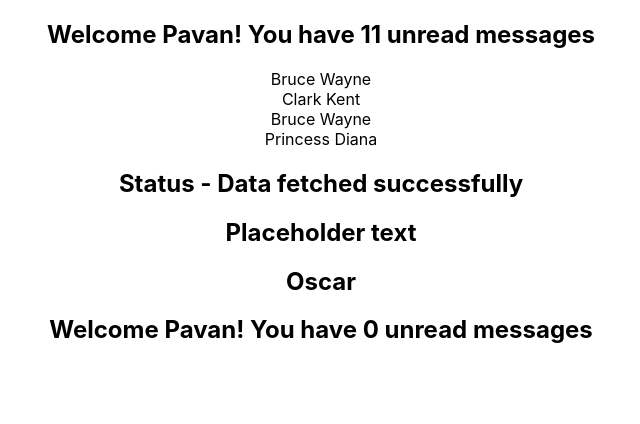
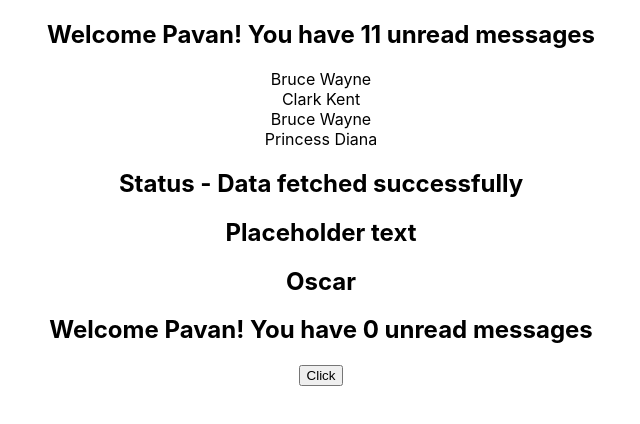
Before and after one commit to SAIKUMAR124/react-typescript-demo, a React (Create React App) app: page / in a window 1280 px wide. Shown: the top 424 px of the page, without its empty margins (319-959 px from the left). Built offline with nearby package versions, Linux system fonts and the light colour scheme.

Commit message:
onClick event

```diff
--- a/src/App.tsx
+++ b/src/App.tsx
@@ -4,7 +4,8 @@
 import { Person } from "./Components/Person";
 import { PersonList } from "./Components/PersonList";
 import { Status } from "./Components/Status";
-import { Oscar } from './Components/Oscar';
+import { Oscar } from "./Components/Oscar";
+import { Button } from "./Components/Button";
 
 function App() {
   const personName = {
@@ -40,6 +41,12 @@
       </Oscar>
 
       <Greet name="Pavan" isLoggedIn={true} />
+
+      <Button
+        handleClick={() => {
+          console.log("Button Clicked");
+        }}
+      />
     </div>
   );
 }
--- /dev/null
+++ b/src/Components/Button.tsx
@@ -0,0 +1,7 @@
+type ButtonProps = {
+    handleClick: () => void
+}
+
+export const Button = (props: ButtonProps) => {
+  return <button onClick={props.handleClick}>Click</button>;
+};
```
